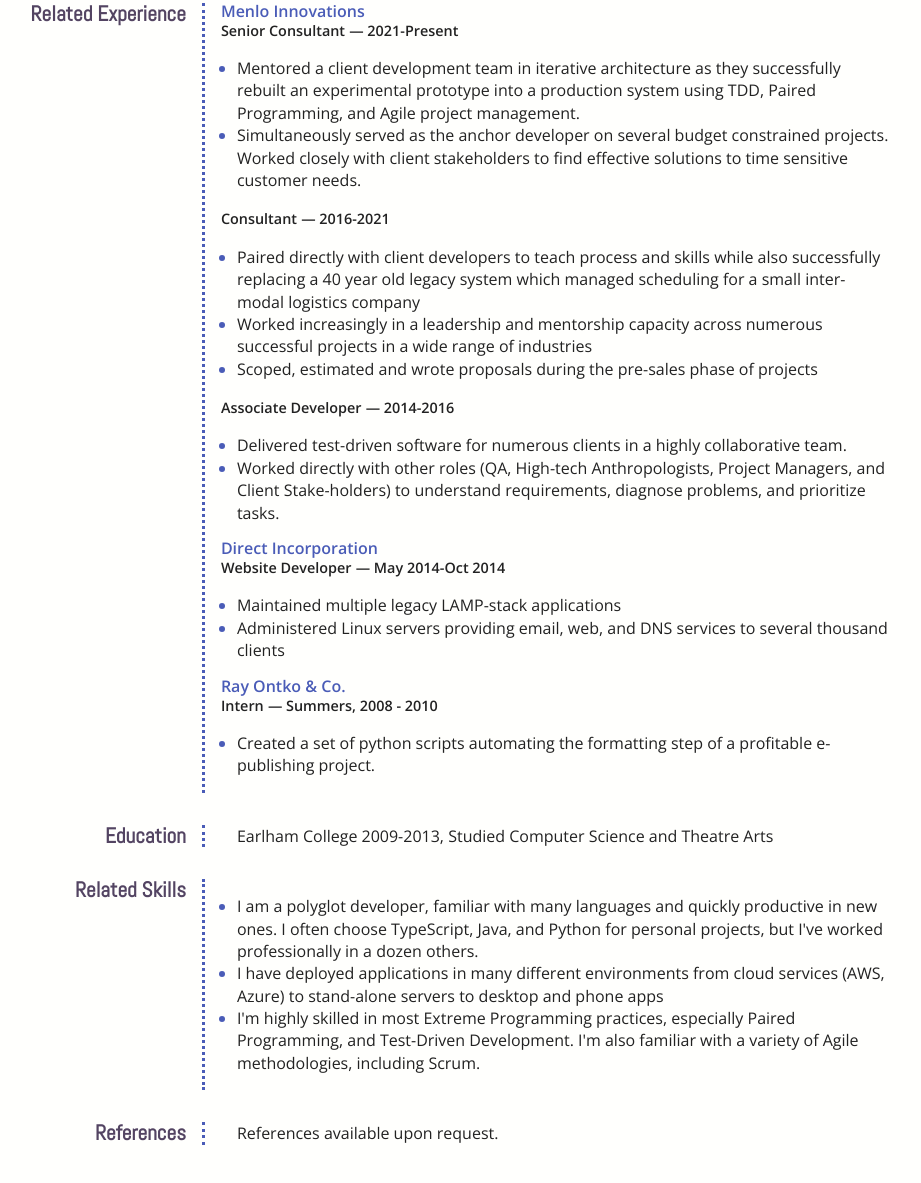
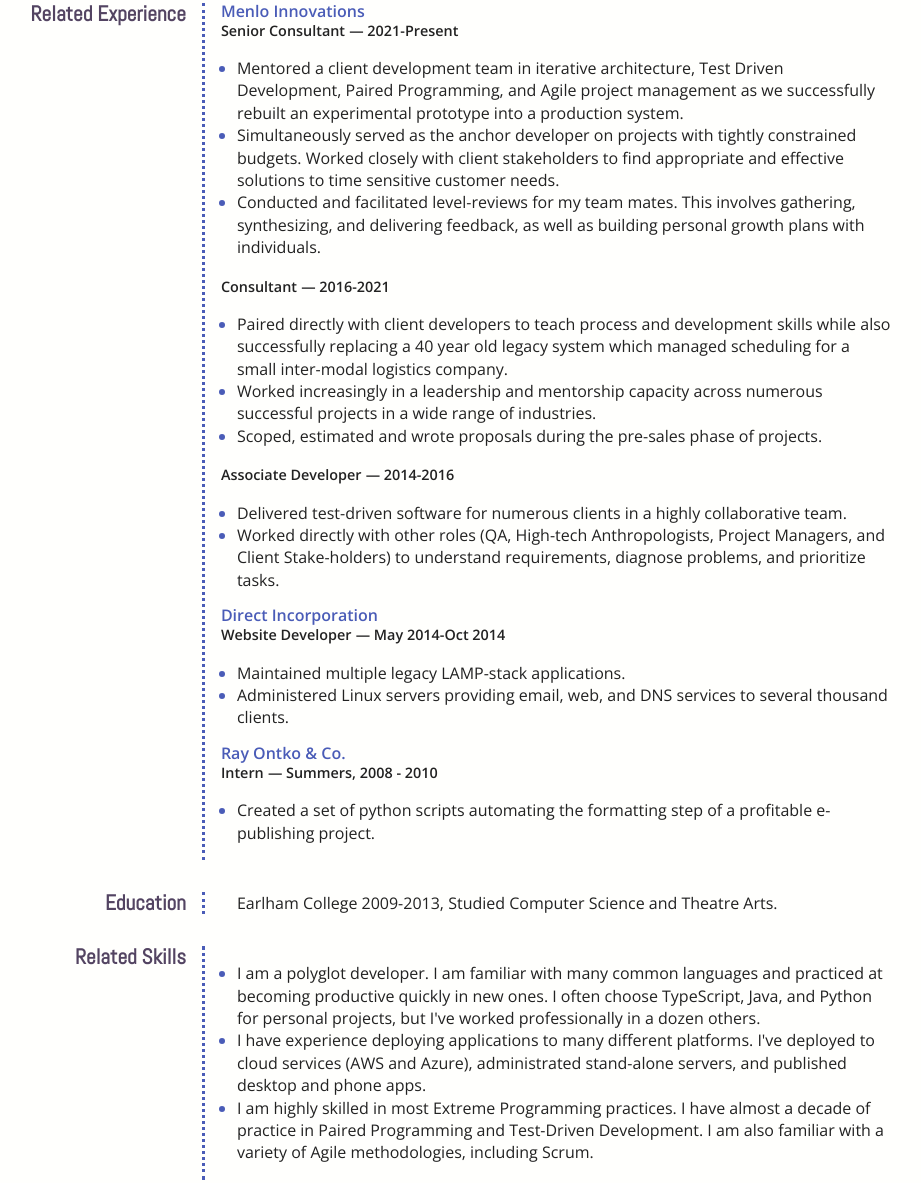
Before and after one commit to neumic/neumic.github.io, a plain HTML site: page index.html in a window 1280 px wide. Shown: the part 140-1323 px from the top of the page, without its empty margins (182-1103 px from the left). Drawn offline with nearby package versions, Linux system fonts and the light colour scheme.

Commit message:
Content updates

```diff
--- a/index.html
+++ b/index.html
@@ -44,25 +44,34 @@
                <h5 class="job-dates">2021-Present</h5>
                <ul class="job-duties">
                   <li>
-                     Mentored a client development team in iterative architecture as they
-                     successfully rebuilt an experimental prototype into a production system
-                     using TDD, Paired Programming, and Agile project management.
+                     Mentored a client development team in iterative architecture, Test Driven Development,
+                     Paired Programming, and Agile project management as we successfully rebuilt an
+                     experimental prototype into a production system.
                   </li>
                   <li>
-                     Simultaneously served as the anchor developer on several budget constrained projects.
-                     Worked closely with client stakeholders to find effective solutions to time sensitive customer
-                     needs.
+                     Simultaneously served as the anchor developer on projects with tightly constrained budgets.
+                     Worked closely with client stakeholders to find appropriate and effective solutions to
+                     time sensitive customer needs.
+                  </li>
+                  <li>
+                     Conducted and facilitated level-reviews for my team mates. This involves gathering,
+                     synthesizing, and delivering feedback, as well as building personal growth plans with
+                     individuals.
                   </li>
                </ul>
                <h5 class="job-title">Consultant</h5>
                <h5 class="job-dates">2016-2021</h5>
                <ul class="job-duties">
-                  <li>Paired directly with client developers to teach process and skills while also successfully
-                     replacing a 40 year old legacy system which managed scheduling for a small inter-modal logistics
-                     company</li>
-                  <li>Worked increasingly in a leadership and mentorship capacity across numerous successful projects in
-                     a wide range of industries</li>
-                  <li>Scoped, estimated and wrote proposals during the pre-sales phase of projects</li>
+                  <li>Paired directly with client developers to teach process and development skills while also
+                     successfully replacing a 40 year old legacy system which managed scheduling for a small
+                     inter-modal logistics company.
+                  </li>
+                  <li>Worked increasingly in a leadership and mentorship capacity across numerous successful
+                     projects in a wide range of industries.
+                  </li>
+                  <li>
+                     Scoped, estimated and wrote proposals during the pre-sales phase of projects.
+                  </li>
                </ul>
                <h5 class="job-title">Associate Developer</h5>
                <h5 class="job-dates">2014-2016</h5>
@@ -84,9 +93,9 @@
                <h5 class="job-title">Website Developer</h5>
                <h5 class="job-dates">May 2014-Oct 2014</h5>
                <ul class="job-duties">
-                  <li>Maintained multiple legacy LAMP-stack applications</li>
+                  <li>Maintained multiple legacy LAMP-stack applications.</li>
                   <li>Administered Linux servers providing email, web,
-                     and DNS services to several thousand clients</li>
+                     and DNS services to several thousand clients.</li>
                </ul>
             </section>
             <section class="job">
@@ -106,7 +115,7 @@
       <section id="education" class="top-level">
          <h3>Education</h3>
          <div class="section-contents">
-            <p>Earlham College 2009-2013, Studied Computer Science and Theatre Arts</p>
+            <p>Earlham College 2009-2013, Studied Computer Science and Theatre Arts.</p>
          </div>
       </section>
 
@@ -115,18 +124,20 @@
          <div class="section-contents">
             <ul>
                <li>
-                  I am a polyglot developer, familiar with many languages and quickly productive
-                  in new ones. I often choose TypeScript, Java, and Python for personal projects,
-                  but I've worked professionally in a dozen others.
+                  I am a polyglot developer. I am familiar with many common languages and
+                  practiced at becoming productive quickly in new ones. I often choose
+                  TypeScript, Java, and Python for personal projects, but I've worked
+                  professionally in a dozen others.
                </li>
                <li>
-                  I have deployed applications in many different environments from
-                  cloud services (AWS, Azure) to stand-alone servers to desktop and phone apps
+                  I have experience deploying applications to many different platforms.
+                  I've deployed to cloud services (AWS and Azure), administrated
+                  stand-alone servers, and published desktop and phone apps.
                </li>
                <li>
-                  I'm highly skilled in most Extreme Programming practices,
-                  especially Paired Programming, and Test-Driven Development.
-                  I'm also familiar with a variety of Agile methodologies, including
+                  I am highly skilled in most Extreme Programming practices.
+                  I have almost a decade of practice in Paired Programming and Test-Driven
+                  Development. I am also familiar with a variety of Agile methodologies, including
                   Scrum.
                </li>
             </ul>
```
